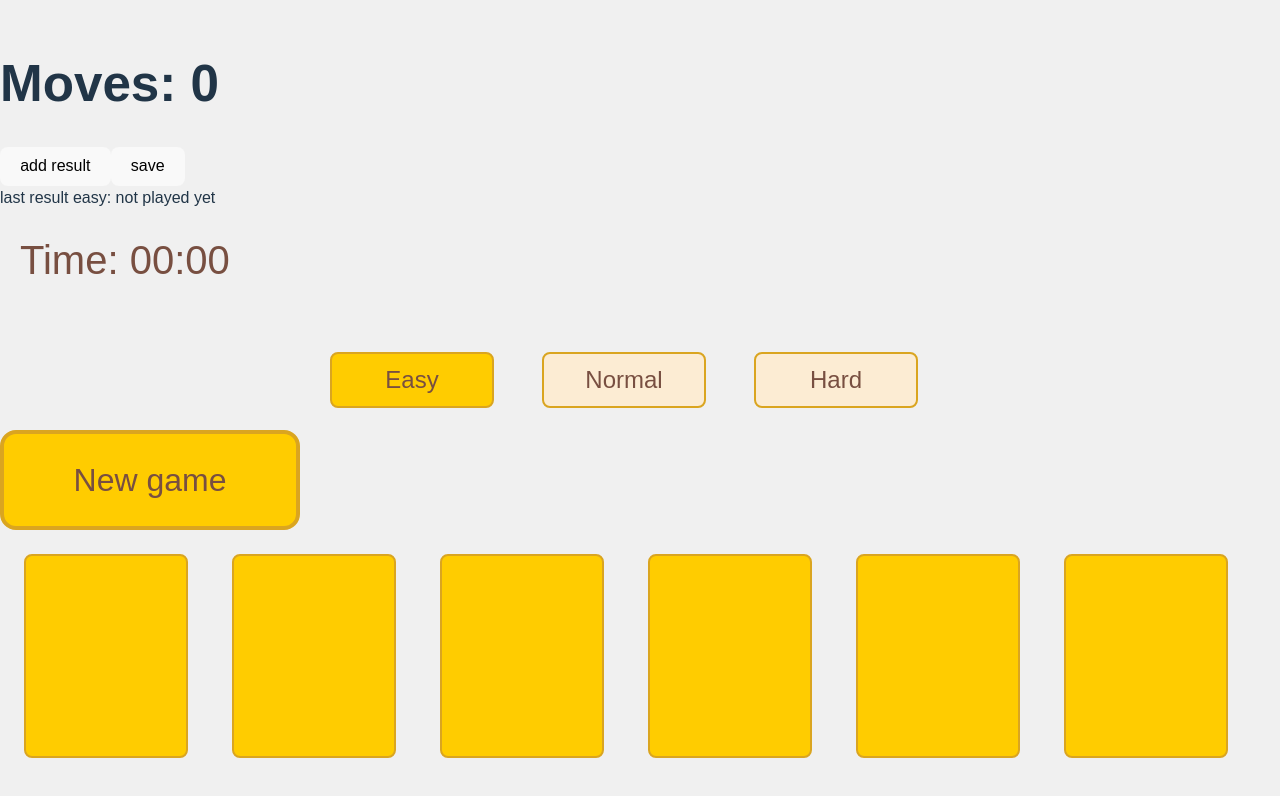
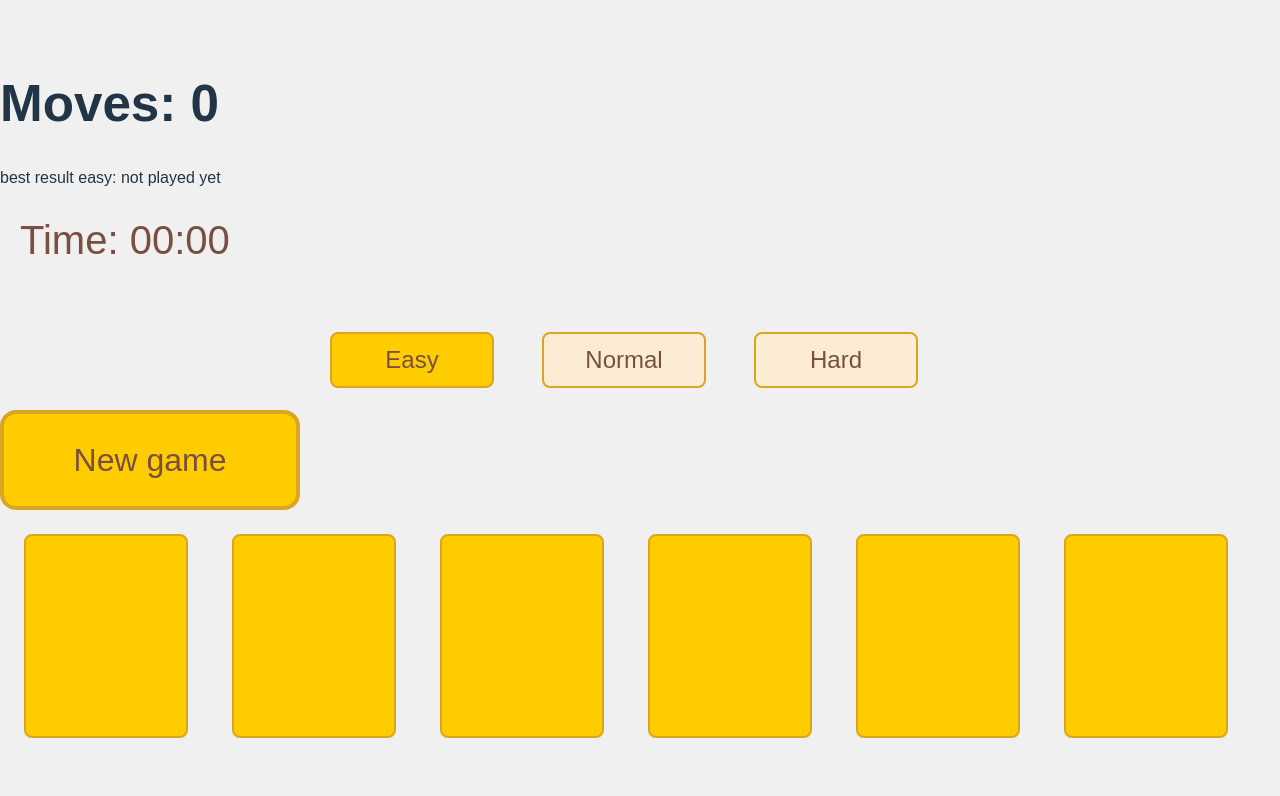
Before and after one commit to andrzejkukuryk/memory, a React (Vite) app: page / in a window 1280 px wide. Shown: the top 796 px of the page. Built offline with nearby package versions, Linux system fonts and the light colour scheme.

Commit message:
best results works

```diff
--- a/src/components/results/results.tsx
+++ b/src/components/results/results.tsx
@@ -56,13 +56,8 @@ export const Result = () => {
     }
   };
 
-  const save = () => {
-    setLs();
-  };
   return (
     <div>
-      <button onClick={addResult}> add result</button>
-      <button onClick={save}> save</button>
       {level === Level.easy && <ResultsEasy />}
       {level === Level.normal && <ResultsNormal />}
       {level === Level.hard && <ResultsHard />}
--- a/src/components/resultsEasy/resultsEasy.tsx
+++ b/src/components/resultsEasy/resultsEasy.tsx
@@ -1,16 +1,20 @@
 import { useMemoryStore } from "../../store";
+import { findBestResultIndex } from "../../utils/bestResultIndex";
 import { formatDateToString } from "../../utils/formatDateToString";
 import { formatTime } from "../../utils/formatTime";
 
 export const ResultsEasy = () => {
   const { resultsEasy } = useMemoryStore();
 
-  const lastResult =
+  const bestResultIndex =
+    resultsEasy.length > 0 ? findBestResultIndex(resultsEasy) : 0;
+
+  const bestResult =
     resultsEasy[0] != null
-      ? `moves: ${resultsEasy[0].moves} time: ${formatTime(
-          resultsEasy[0].time
-        )} date: ${formatDateToString(resultsEasy[0].date)}`
+      ? `moves: ${resultsEasy[bestResultIndex].moves} time: ${formatTime(
+          resultsEasy[bestResultIndex].time
+        )} date: ${formatDateToString(resultsEasy[bestResultIndex].date)}`
       : "not played yet";
 
-  return <div>last result easy: {lastResult} </div>;
+  return <div>best result easy: {bestResult} </div>;
 };
--- a/src/components/resultsHard/resultsHard.tsx
+++ b/src/components/resultsHard/resultsHard.tsx
@@ -1,16 +1,20 @@
 import { useMemoryStore } from "../../store";
+import { findBestResultIndex } from "../../utils/bestResultIndex";
 import { formatDateToString } from "../../utils/formatDateToString";
 import { formatTime } from "../../utils/formatTime";
 
 export const ResultsHard = () => {
   const { resultsHard } = useMemoryStore();
 
+  const bestResultIndex =
+    resultsHard.length > 0 ? findBestResultIndex(resultsHard) : 0;
+
   const lastResult =
     resultsHard[0] != null
-      ? `moves: ${resultsHard[0].moves} time: ${formatTime(
-          resultsHard[0].time
-        )} date: ${formatDateToString(resultsHard[0].date)}`
+      ? `moves: ${resultsHard[bestResultIndex].moves} time: ${formatTime(
+          resultsHard[bestResultIndex].time
+        )} date: ${formatDateToString(resultsHard[bestResultIndex].date)}`
       : "not played yet";
 
-  return <div>last result hard: {lastResult} </div>;
+  return <div>best result hard: {lastResult} </div>;
 };
--- a/src/components/resultsNormal/resultsNormal.tsx
+++ b/src/components/resultsNormal/resultsNormal.tsx
@@ -1,16 +1,20 @@
 import { useMemoryStore } from "../../store";
+import { findBestResultIndex } from "../../utils/bestResultIndex";
 import { formatDateToString } from "../../utils/formatDateToString";
 import { formatTime } from "../../utils/formatTime";
 
 export const ResultsNormal = () => {
   const { resultsNormal } = useMemoryStore();
 
-  const lastResult =
-    resultsNormal[0] != null
-      ? `moves: ${resultsNormal[0].moves} time: ${formatTime(
-          resultsNormal[0].time
+  const bestResultIndex =
+    resultsNormal.length > 0 ? findBestResultIndex(resultsNormal) : 0;
+
+  const bestResult =
+    resultsNormal[bestResultIndex] != null
+      ? `moves: ${resultsNormal[bestResultIndex].moves} time: ${formatTime(
+          resultsNormal[bestResultIndex].time
         )} date: ${formatDateToString(resultsNormal[0].date)}`
       : "not played yet";
 
-  return <div>last result normal: {lastResult} </div>;
+  return <div>best result normal: {bestResult} </div>;
 };
--- /dev/null
+++ b/src/utils/bestResultIndex.ts
@@ -0,0 +1,26 @@
+import { Result } from "../models/result";
+
+export function findBestResultIndex(results: Result[]): number {
+  return results.reduce((bestIndex, currentResult, currentIndex, array) => {
+    const bestResult = array[bestIndex];
+
+    if (currentResult.moves < bestResult.moves) {
+      return currentIndex;
+    }
+
+    if (
+      currentResult.moves === bestResult.moves &&
+      currentResult.time < bestResult.time
+    ) {
+      return currentIndex;
+    }
+    if (
+      currentResult.time === bestResult.time &&
+      new Date(currentResult.date) < new Date(bestResult.date)
+    ) {
+      return currentIndex;
+    }
+
+    return bestIndex;
+  }, 0);
+}
```
